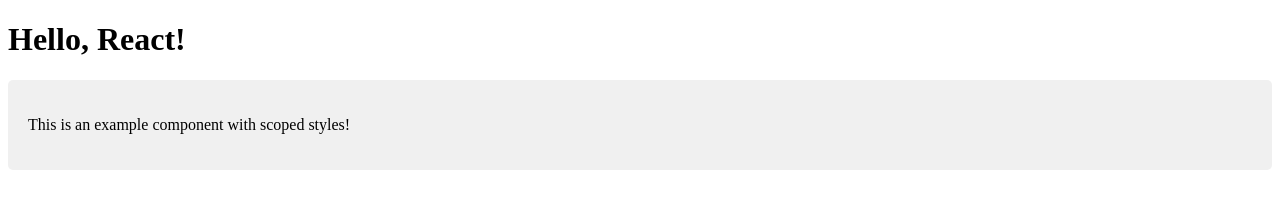
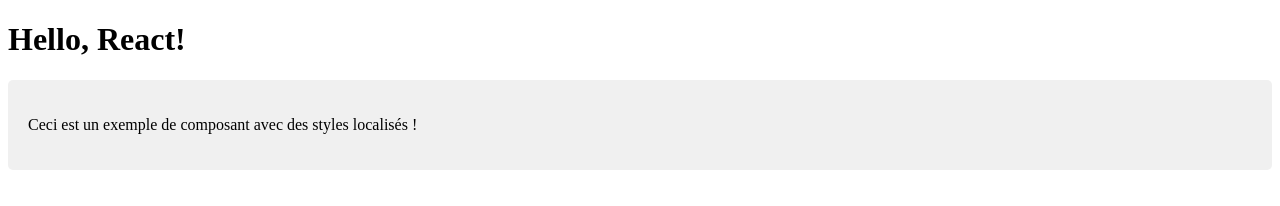
Before and after one commit to netK-Dev/Creez_une_application_web_de_location_immobili-re_avec_React_DoensHugo, a React (Create React App) app: page / in a window 1280 px wide. Shown: the top 206 px of the page. Built offline with nearby package versions, Linux system fonts and the light colour scheme.

Commit message:
traduction test

```diff
--- a/src/components/ExampleComponent.js
+++ b/src/components/ExampleComponent.js
@@ -5,7 +5,7 @@
 function ExampleComponent() {
   return (
     <div className={styles.exampleComponent}>
-      <p>This is an example component with scoped styles!</p>
+      <p>Ceci est un exemple de composant avec des styles localisés !</p>
     </div>
   );
 }
```
